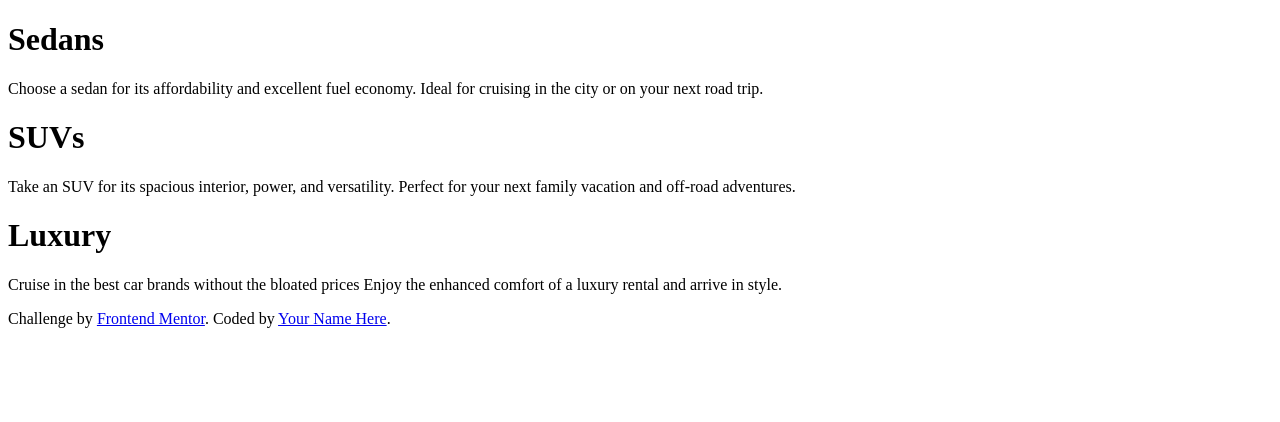
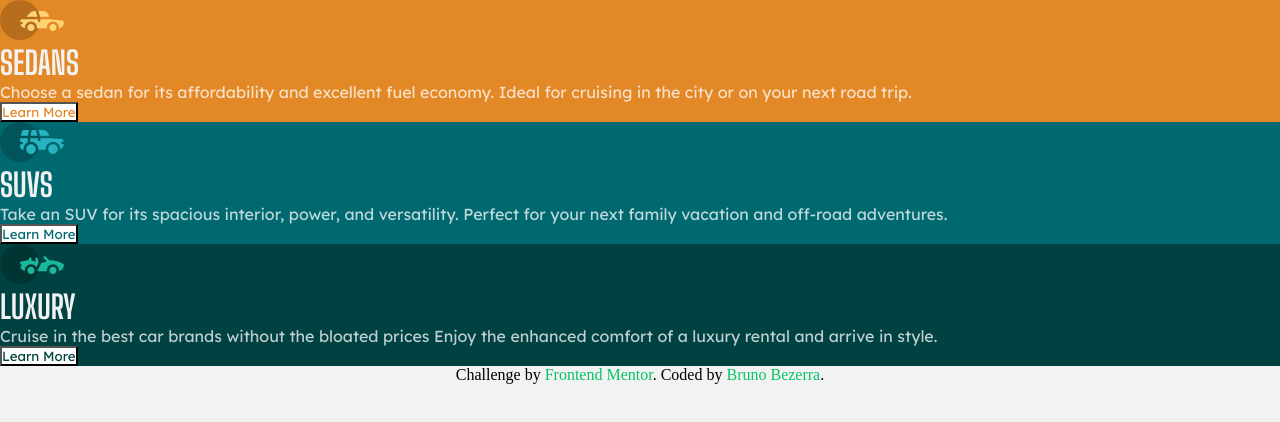
Before and after one commit to BrunoBSantos22/desafios-web-para-praticar, a plain HTML site: page html-css-puro/car-categories-viewing-card/index.html in a window 1280 px wide. Drawn offline with Linux system fonts and the light colour scheme.

Commit message:
começando o estilo do site

```diff
--- a/html-css-puro/car-categories-viewing-card/css/style.css
+++ b/html-css-puro/car-categories-viewing-card/css/style.css
@@ -1,8 +1,62 @@
-.attribution {
-	font-size: 11px;
+@import url('https://fonts.googleapis.com/css2?family=Big+Shoulders+Display:wght@700&family=Lexend+Deca&display=swap');
+
+*{
+	margin: 0;
+	padding: 0;
+}
+
+body {
+	background-color: hsl(0, 0%, 95%);
+}
+
+h1 {
+	font-family: 'Big Shoulders Display', cursive;
+	font-size: 2em;
+	text-transform: uppercase;
+	color: hsl(0, 0%, 95%);
+}
+
+p {
+	color: hsla(0, 0%, 100%, 0.75);
+}
+
+p, button {
+	font-family: 'Lexend Deca', sans-serif;
+}
+
+button {
+	background-color: rgb(255, 255, 255);
+}
+
+.card-sedan {
+	background-color: hsl(31, 77%, 52%);
+}
+
+.card-sedan > button {
+	color: hsl(31, 77%, 52%);
+}
+
+.card-suv {
+	background-color: hsl(184, 100%, 22%);
+}
+
+.card-suv > button {
+	color: hsl(184, 100%, 22%);
+}
+
+.card-luxury {
+	background-color: hsl(179, 100%, 13%);
+}
+
+.card-luxury > button {
+	color: hsl(179, 100%, 13%);
+}
+
+footer {
 	text-align: center;
 }
 
-.attribution > a {
-	color: hsl(228, 45%, 44%);
+footer > a {
+	color: hsl(150, 93%, 40%);
+	text-decoration: none;
 }
--- a/html-css-puro/car-categories-viewing-card/index.html
+++ b/html-css-puro/car-categories-viewing-card/index.html
@@ -4,27 +4,38 @@
   <meta charset="UTF-8">
   <meta name="viewport" content="width=device-width, initial-scale=1.0">
   <link rel="icon" type="image/png" sizes="32x32" href="./images/favicon-32x32.png">
+  <link rel="stylesheet" href="css/style.css">
   <title>3-column preview card component</title>
 </head>
 
 <body>
 
   <main>
+    <section class="card-sedan">
+      <img src="images/icon-sedans.svg" alt="Pequena ilustração de um carro sedan.">
       <h1>Sedans</h1>
       <p>Choose a sedan for its affordability and excellent fuel economy. Ideal for cruising in the city or on your next road trip.</p>
+      <button>Learn More</button>
+    </section>
 
+    <section class="card-suv">
+      <img src="images/icon-suvs.svg" alt="Pequena ilustração de um carro S U V.">
       <h1>SUVs</h1>
       <p>Take an SUV for its spacious interior, power, and versatility. Perfect for your next family vacation and off-road adventures.</p>
+      <button>Learn More</button>
+    </section>
 
+    <section class="card-luxury">
+      <img src="images/icon-luxury.svg" alt="Pequena ilustração de um carro de luxo.">
       <h1>Luxury</h1>
       <p>Cruise in the best car brands without the bloated prices Enjoy the enhanced comfort of a luxury rental and arrive in style.</p>
+      <button>Learn More</button>
+    </section>
   </main>
 
   <footer>
-    <div class="attribution">
       Challenge by <a href="https://www.frontendmentor.io?ref=challenge" target="_blank">Frontend Mentor</a>.
-      Coded by <a href="#">Your Name Here</a>.
-    </div>
+      Coded by <a href="https://github.com/BrunoBSantos22" target="_blank">Bruno Bezerra</a>.
   </footer>
 </body>
-</html>
+</html
```
Lines whose indentation alone changed are shown as unchanged.
